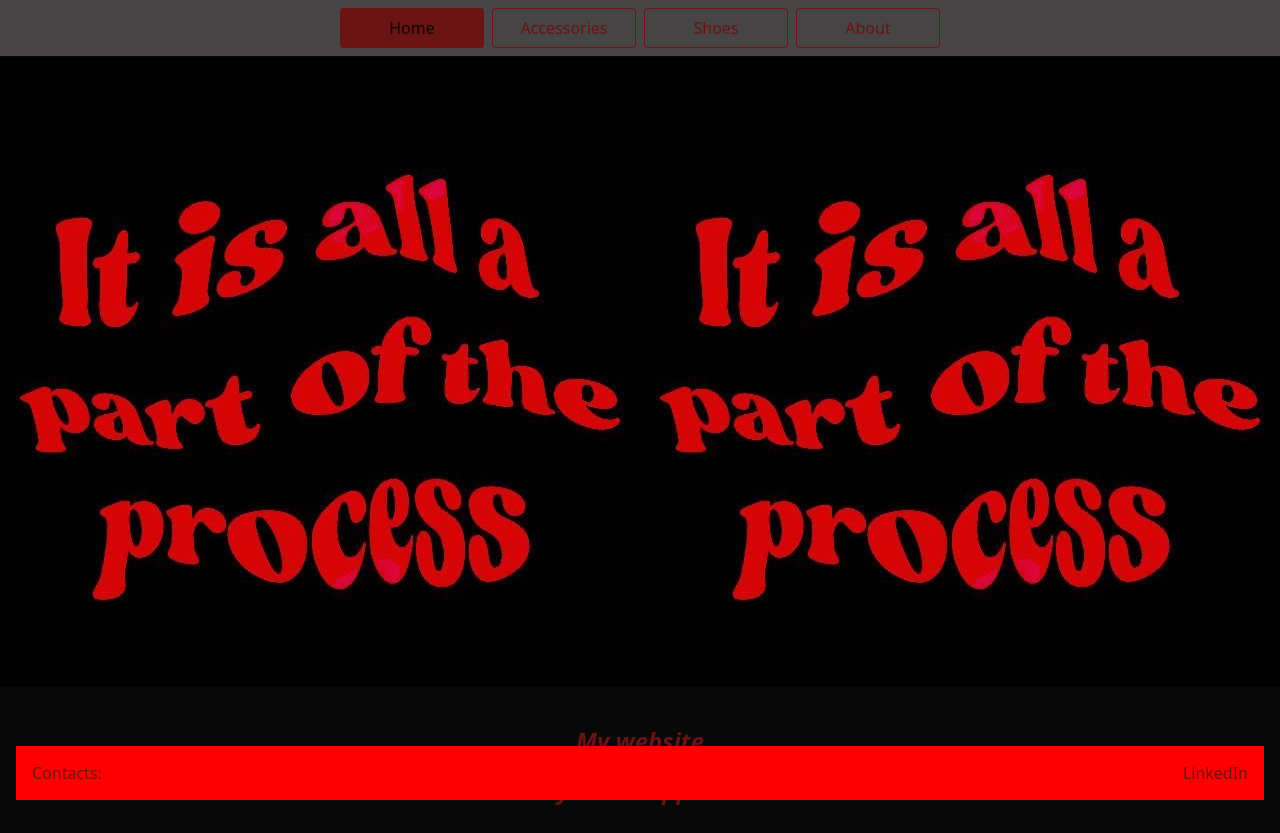
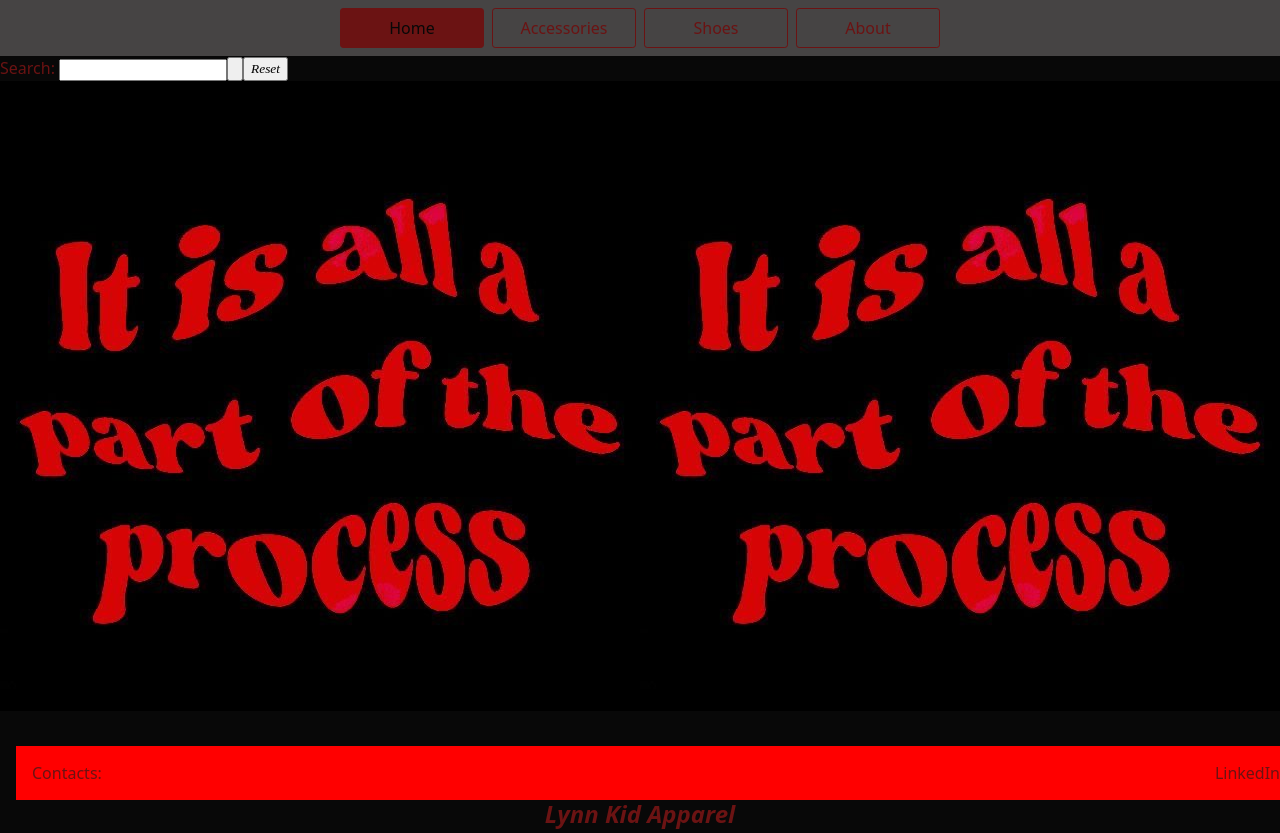
Before and after one commit to GlennieU/Statice-CPS140-Website, a website: page index.html in a window 1280 px wide. Shown: the top 833 px of the page. Drawn offline with Linux system fonts and the light colour scheme.

Commit message:
Input and label added.

```diff
--- a/index.html
+++ b/index.html
@@ -21,6 +21,13 @@
       <a href="Pages/page3.html">Shoes</a>
       <a href="./Pages/info.html">About</a>
     </nav>
+    <form name="MyForm">
+    <label>
+    Search: <input type="text">
+    </label>
+    <input type="button" name="Search">
+    <input type="reset">
+   </form>
     <div class="parent">
       <div class="backgroundimage">
         <img src="./Images/IMG_89.JPG" width="100%" >
--- a/styles.css
+++ b/styles.css
@@ -94,7 +94,7 @@ p {
   padding: 1rem;
   background-color: red;
   justify-content: space-between;
-  position: sticky;
+  position: fixed;
   width: 100%;
   bottom: 0px;
 }
@@ -116,3 +116,12 @@ p {
   background-position: center;
   background-repeat: no-repeat;
 }
+form{
+ display: flex;
+ flex-direction: row;
+
+}
+input{
+  font-family: "Times New Roman", Times, serif;
+  font-style: italic;
+}
```
Also changed, not shown: Pages/info.html (+4 -4 lines), Pages/page3.html (+27 -10 lines), new/info.html (renamed from Pages/new/info.html), new/page2.html (renamed from Pages/new/page2.html), new/page3.html (added).
